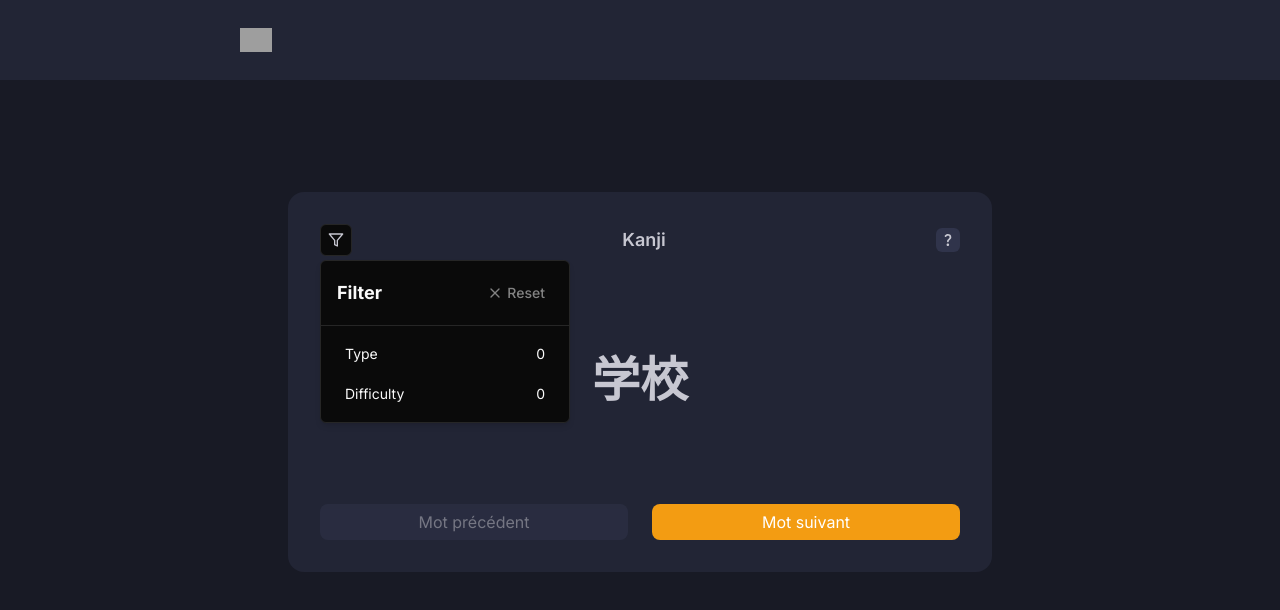
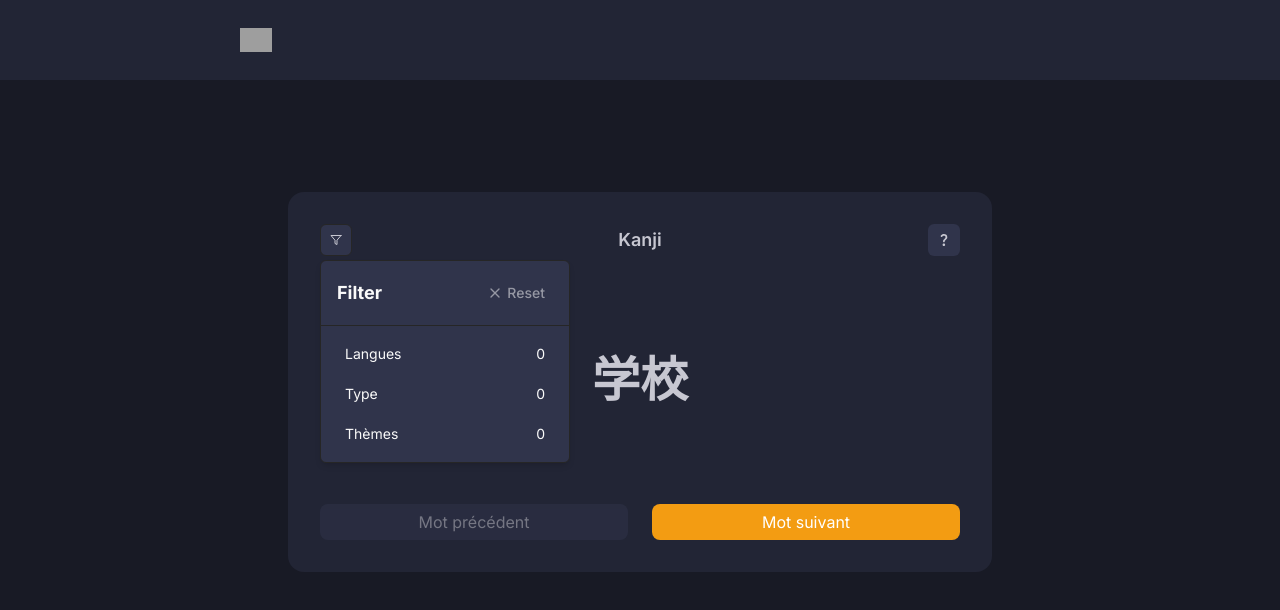
Before and after one commit to baptisthecht/memori, a Next.js app: page / in a window 1280 px wide. Both pictures are taken after a click on the button "Filters". Shown: the top 610 px of the page. Built offline with nearby package versions, Linux system fonts and the light colour scheme; grey boxes are pictures that could not be loaded.

Commit message:
Ajout de la fonctionnalité de filtre

```diff
--- a/app/globals.css
+++ b/app/globals.css
@@ -127,3 +127,8 @@ html, body {
     @apply bg-background text-foreground;
   }
 }
+
+.custom-size {
+  width: 32px;
+  height: 32px;
+}
--- a/app/page.tsx
+++ b/app/page.tsx
@@ -7,8 +7,9 @@ import { FilterPopover } from "@/components/filter-popover";
 
 export type selectFiltersType = {
   [key: string]: string[] | undefined;
-  Type?: ("francais" | "hiragana" | "romaji" | "kanji")[],
-  Difficulty?: ("easy" | "medium" | "hard")[]
+  Langues?: ("francais" | "hiragana" | "romaji" | "kanji")[], // Assurez-vous que cela correspond aux valeurs de "categorie 1"
+  Type?: ("Verbe" | "Nom" | "Adjectif")[], // Ajoutez cette ligne
+  Thèmes?: ("Action" | "Objet" | "Nature" | "Métiers" | "Animaux")[]
 }
 
 export default function Home() {
@@ -72,21 +73,38 @@ export default function Home() {
 
   const generateRandomWord = () => {
 
-    const randomIndex = Math.floor(Math.random() * words.length);
-    const selectedWord = words[randomIndex];
+    const filteredWords = words.filter(word => {
+      // Vérification du filtre "Thèmes"
+      if (selectedFilters.Thèmes && selectedFilters.Thèmes.length > 0) {
+        if (!selectedFilters.Thèmes.includes(word["categorie 2"] as "Action" | "Objet" | "Nature" | "Métiers" | "Animaux")) {
+          return false;
+        }
+      }
+      // Vérification du filtre "Type"
+      if (selectedFilters.Type && selectedFilters.Type.length > 0) {
+        if (!selectedFilters.Type.includes(word["categorie 1"] as "Verbe" | "Nom" | "Adjectif")) {
+          return false;
+        }
+      }
+      return true;
+    });
 
-    // const properties: (keyof typeof selectedWord)[] = ["francais", "hiragana", "romaji", "kanji"];
+    if (filteredWords.length === 0) {
+      setRandomWord("🦍"); // Assurez-vous que cette ligne est bien modifiée
+      setWordType("");
+      return;
+    }
+
+    const randomIndex = Math.floor(Math.random() * filteredWords.length);
+    const selectedWord = filteredWords[randomIndex];
+
     let properties: (keyof typeof selectedWord)[];
 
-    if(selectedFilters.Type && selectedFilters.Type.length > 0){
-      properties = selectedFilters.Type
-    }else{
+    if (selectedFilters.Langues && selectedFilters.Langues.length > 0) {
+      properties = selectedFilters.Langues;
+    } else {
       properties = ["francais", "hiragana", "romaji", "kanji"];
     }
-
-    // if(selectedFilters.Type === "verbe"){
-      // Enlever "animaux" de la liste des filtres
-    // }
 
     const randomProperty = properties[Math.floor(Math.random() * properties.length)];
     const newWord = selectedWord[randomProperty];
@@ -140,9 +158,11 @@ export default function Home() {
         {randomWord && (
           <div className="header_quiz w-full flex flex-row justify-between items-center p-auto">
             <FilterPopover selectedFilters={selectedFilters} setSelectedFilters={setSelectedFilters} />
-            <div className="text-lg font-semibold">{wordType}</div>
+            <div className="text-lg font-semibold">
+              {randomWord === "🦍" ? "Aucun mot trouvé" : wordType}
+            </div>
             <div
-              className="div_reponse w-6 h-6 bg-[var(--surface-secondary)] cursor-pointer rounded-[6px] flex items-center justify-center hover:bg-[var(--surface-secondary-hover)] group relative"
+              className="div_reponse w-8 h-8 bg-[var(--surface-secondary)] cursor-pointer rounded-[6px] flex items-center justify-center hover:bg-[var(--surface-secondary-hover)] group relative"
             >
               <HelpPopover translations={getFilteredTranslations()} />
             </div>
--- a/components/filter-popover.tsx
+++ b/components/filter-popover.tsx
@@ -22,7 +22,7 @@ interface FilterCategory {
 
 const filterCategories: FilterCategory[] = [
   {
-    name: "Type",
+    name: "Langues", // Ajoutez cette ligne pour définir la propriété 'name'
     options: [
       { id: "francais", label: "Français" },
       { id: "hiragana", label: "Hiragana" },
@@ -31,11 +31,22 @@ const filterCategories: FilterCategory[] = [
     ],
   },
   {
-    name: "Difficulty",
+    name: "Type", // Nouvelle catégorie ajoutée
     options: [
-      { id: "easy", label: "Easy" },
-      { id: "medium", label: "Medium" },
-      { id: "hard", label: "Hard" },
+      { id: "Verbe", label: "Verbe" },
+      { id: "Nom", label: "Nom" },
+      { id: "Adjectif", label: "Adjectif" },
+    ],
+  },
+  // Supprimez la catégorie "Types" si elle était utilisée pour "Difficulty"
+  {
+    name: "Thèmes", // Nouvelle catégorie ajoutée
+    options: [
+      { id: "Action", label: "Action" },
+      { id: "Objet", label: "Objet" },
+      { id: "Nature", label: "Nature" },
+      { id: "Métiers", label: "Métiers" },
+      { id: "Animaux", label: "Animaux" },
     ],
   },
 ]
@@ -84,10 +95,10 @@ export const FilterPopover: React.FC<FilterPopoverProps> = ({selectedFilters, se
         <Button
           variant="outline"
           size="icon"
-          className="w-8 h-8 p-0 rounded-[6px] relative"
+          className="w-8 h-8 p-0 rounded-[6px] relative bg-surface-secondary hover:bg-surface-secondary-hover" // Modifiez ici
           aria-label={totalSelectedFilters > 0 ? `Filters (${totalSelectedFilters} selected)` : 'Filters'}
         >
-          <Filter className="h-4 w-4" />
+          <Filter className="h-3 w-3" />
           {totalSelectedFilters > 0 && (
             <span className="absolute -top-1 -right-1 bg-primary text-primary-foreground text-xs rounded-full w-4 h-4 flex items-center justify-center">
               {totalSelectedFilters}
@@ -95,10 +106,15 @@ export const FilterPopover: React.FC<FilterPopoverProps> = ({selectedFilters, se
           )}
         </Button>
       </PopoverTrigger>
-      <PopoverContent className="w-[250px] p-0" align="start">
+      <PopoverContent
+        className={`w-[250px] p-0 ${isOpen ? 'bg-surface-secondary' : ''}`} // Modifiez ici
+        align="start"
+      >
         <div className="p-4 border-b">
           <div className="flex items-center justify-between">
-            <h2 className="text-lg font-bold">Filter</h2>
+            <h2 className="text-lg font-bold">
+              {activeCategory ? activeCategory : "Filter"}
+            </h2>
             <Button
               variant="ghost"
               size="sm"
@@ -112,19 +128,21 @@ export const FilterPopover: React.FC<FilterPopoverProps> = ({selectedFilters, se
           </div>
         </div>
         {activeCategory ? (
-          <div>
+          <div className="p-2">
             <Button
               variant="ghost"
-              className="flex w-full justify-start font-normal"
+              className="flex w-full justify-start font-normal px-2 hover:bg-surface-secondary-hover" // Ajoutez ici
               onClick={() => setActiveCategory(null)}
             >
               <ChevronLeft className="mr-2 h-4 w-4" />
-              Back
+              Retour
             </Button>
             <div className="p-4">
-              <h3 className="font-semibold mb-2">{activeCategory}</h3>
+              {/* Supprimez ou commentez la ligne suivante pour ne pas afficher le titre */}
+              {/* <h3 className="font-semibold mb-2">{activeCategory}</h3> */}
+              <div className="space-y-4">
                 {filterCategories.find(cat => cat.name === activeCategory)?.options.map((option) => (
-                <div key={option.id} className="flex items-center space-x-2 mb-2">
+                  <div key={option.id} className="flex items-center space-x-2">
                     <Checkbox
                       id={option.id}
                       checked={selectedFilters[activeCategory]?.includes(option.id)}
@@ -137,13 +155,14 @@ export const FilterPopover: React.FC<FilterPopoverProps> = ({selectedFilters, se
                 ))}
               </div>
             </div>
+          </div>
         ) : (
           <div className="p-2">
             {filterCategories.map((category) => (
               <Button
                 key={category.name}
                 variant="ghost"
-                className="flex w-full justify-start font-normal"
+                className="flex w-full justify-start font-normal hover:bg-surface-secondary-hover" // Modifiez ici
                 onClick={() => handleCategoryClick(category.name)}
               >
                 {category.name}
--- a/package.json
+++ b/package.json
@@ -17,7 +17,7 @@
     "class-variance-authority": "^0.7.0",
     "clsx": "^2.1.1",
     "lucide-react": "^0.447.0",
-    "next": "^14.2.14",
+    "next": "^14.2.15",
     "react": "^18.3.1",
     "react-dom": "^18.3.1",
     "tailwind-merge": "^2.5.3",
```
Also changed, not shown: 1 other file (tests, documents, lock files or other folders). Lines whose indentation alone changed are shown as unchanged.
